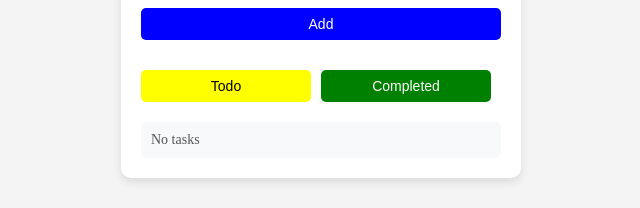
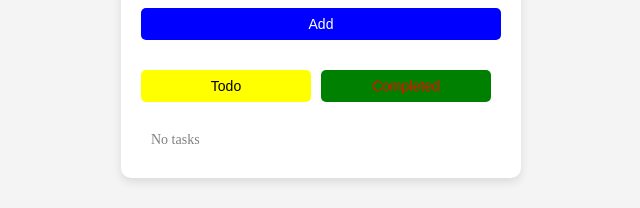
Before and after one commit to mdnahidimtiaz/LifeCycle, a React (Create React App) app: page / in a window 1280 px wide. Shown: the part 425-633 px from the top of the page, without its empty margins (319-959 px from the left). Built offline with nearby package versions, Linux system fonts and the light colour scheme; the HTML template or start-up script is replaced by a standard one.

Commit message:
Update App.css

```diff
--- a/src/App.css
+++ b/src/App.css
@@ -107,17 +107,17 @@ input[type="text"]:focus {
 }
 
 .btn-area button:first-child:hover {
-  background-color: #e0a800;
+  background-color: yellow;
 }
 
 .btn-area button:last-child:hover {
-  background-color: #218838;
+  background-color: green;
 }
 
 .todo-l {
   margin-top: 20px;
   padding: 10px;
-  background-color: #f8f9fa;
+  background-color: white;
   border-radius: 5px;
 }
 
@@ -127,7 +127,7 @@ input[type="text"]:focus {
 
 .todo-l p {
   font-size: 14px;
-  color: #555;
+  color: grey;
 }
 
 .todo-i button {
@@ -156,12 +156,12 @@ input[type="text"]:focus {
 
 .todo-i button:nth-child(2) {
   background-color: green;
-  color: rgb(255, 255, 255);
+  color: red;
 }
 .todo-i button:nth-child(2):hover {
   background-color: green;
 }
 .completed {
   text-decoration: line-through;
-  background-color: #cbb3ff;
+  background-color: skyblue;
 }
```
